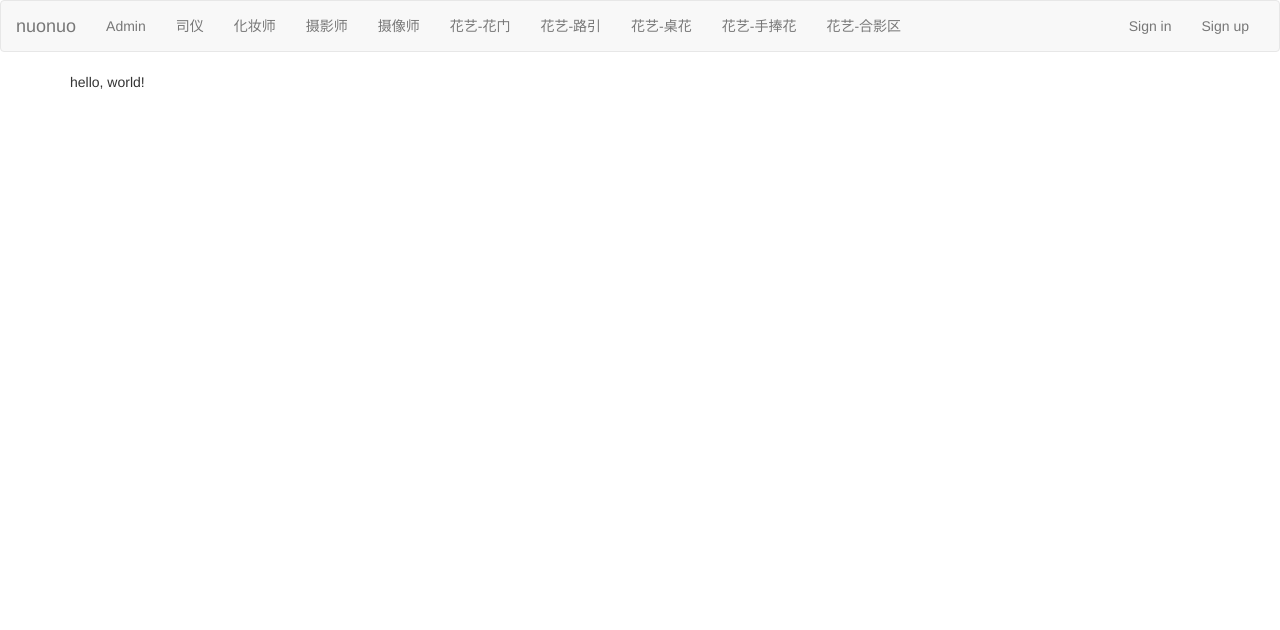
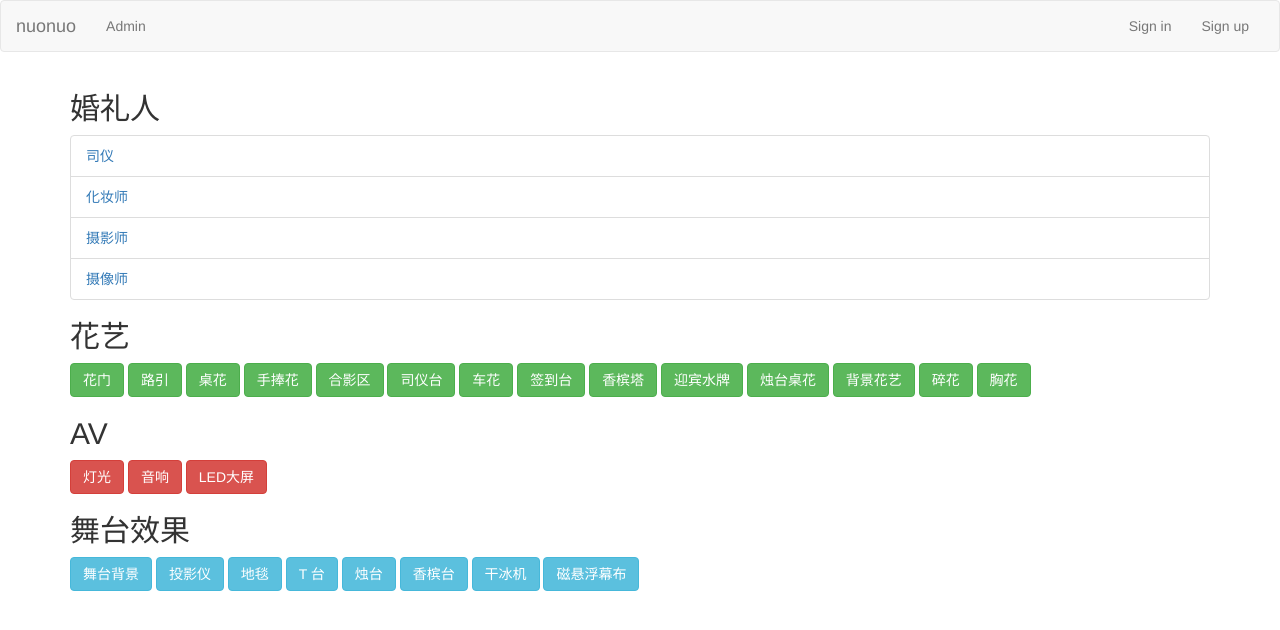
Before and after one commit to kshi-thoughtworks/nuonuo99-v0.088, a Django app: page / in a window 1280 px wide. Shown: the top 630 px of the page. Run offline with Django 3.2, Linux system fonts and the light colour scheme; parts of the project's set-up code (start-up, migrations or seed data) failed here and were passed over; some libraries are stand-ins or nearby versions.

Commit message:
show diy link in home page

```diff
--- a/base/templates/home.html
+++ b/base/templates/home.html
@@ -6,6 +6,40 @@
 
 {% block content %}
 
-hello, world!
+
+<h2> 婚礼人 </h2>
+
+<ul class="list-group">
+    <li class="list-group-item">
+        <a href="{% url "mc_home" %}">司仪</a></li>
+    <li class="list-group-item">
+        <a href="{% url "makeup_home" %}">化妆师</a></li>
+    <li class="list-group-item">
+        <a href="{% url "photographer_home" %}">摄影师</a></li>
+    <li class="list-group-item">
+        <a href="{% url "vedioguys_home" %}">摄像师</a></li>
+</ul>
+
+<div>
+    <h2> 花艺 </h2>
+
+    {% for id, name in flower %}
+    <a href="{% url "flower_home" id %}" type="button" class="btn btn-success">{{ name }}</a>
+    {% endfor %}
+</div>
+
+<div>
+    <h2> AV </h2>
+    {% for id, name in av %}
+    <a href="{% url "av_home" id %}" type="button" class="btn btn-danger">{{ name }}</a>
+    {% endfor %}
+</div>
+
+<div>
+    <h2> 舞台效果 </h2>
+    {% for id, name in stage %}
+    <a href="{% url "stage_home" id %}" type="button" class="btn btn-info">{{ name }}</a>
+    {% endfor %}
+</div>
 
 {% endblock %}
--- a/base/templates/nav-list.html
+++ b/base/templates/nav-list.html
@@ -1,10 +1 @@
 <li><a href="/admin/">Admin</a></li>
-<li><a href="{% url "mc_home" %}">司仪</a></li>
-<li><a href="{% url "makeup_home" %}">化妆师</a></li>
-<li><a href="{% url "photographer_home" %}">摄影师</a></li>
-<li><a href="{% url "vedioguys_home" %}">摄像师</a></li>
-<li><a href="{% url "flower_home" "1"%}">花艺-花门</a></li>
-<li><a href="{% url "flower_home" "2"%}">花艺-路引</a></li>
-<li><a href="{% url "flower_home" "3"%}">花艺-桌花</a></li>
-<li><a href="{% url "flower_home" "4"%}">花艺-手捧花</a></li>
-<li><a href="{% url "flower_home" "5"%}">花艺-合影区</a></li>
--- a/base/views.py
+++ b/base/views.py
@@ -2,6 +2,13 @@
 from django.template import RequestContext
 from django.shortcuts import render_to_response
 
+import base.choices as choise_set
+
 
 def home(request):
-    return render_to_response('home.html', RequestContext(request))
+    content = {
+        'flower': choise_set.C_FLOWER_CATE,
+        'av': choise_set.C_AV_CATE,
+        'stage': choise_set.C_STAGE_CATE,
+        }
+    return render_to_response('home.html', RequestContext(request, content))
```
